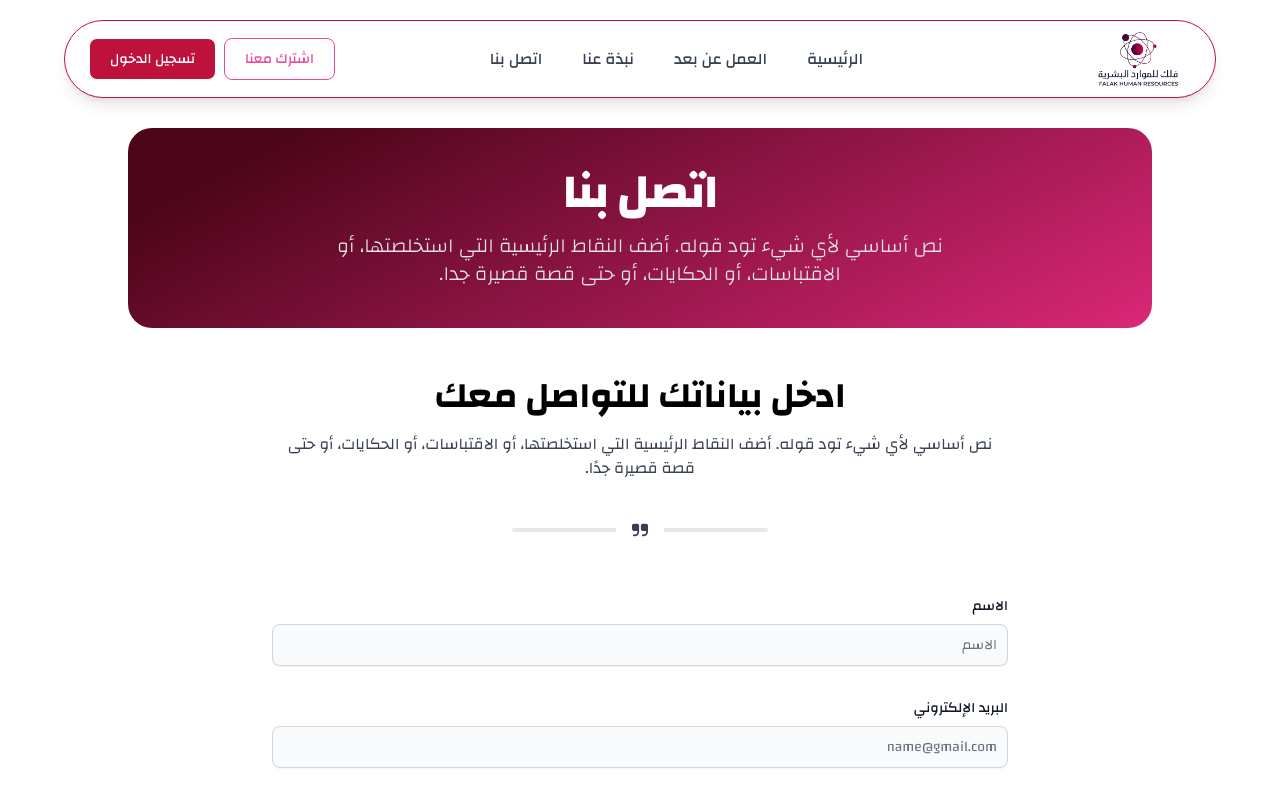
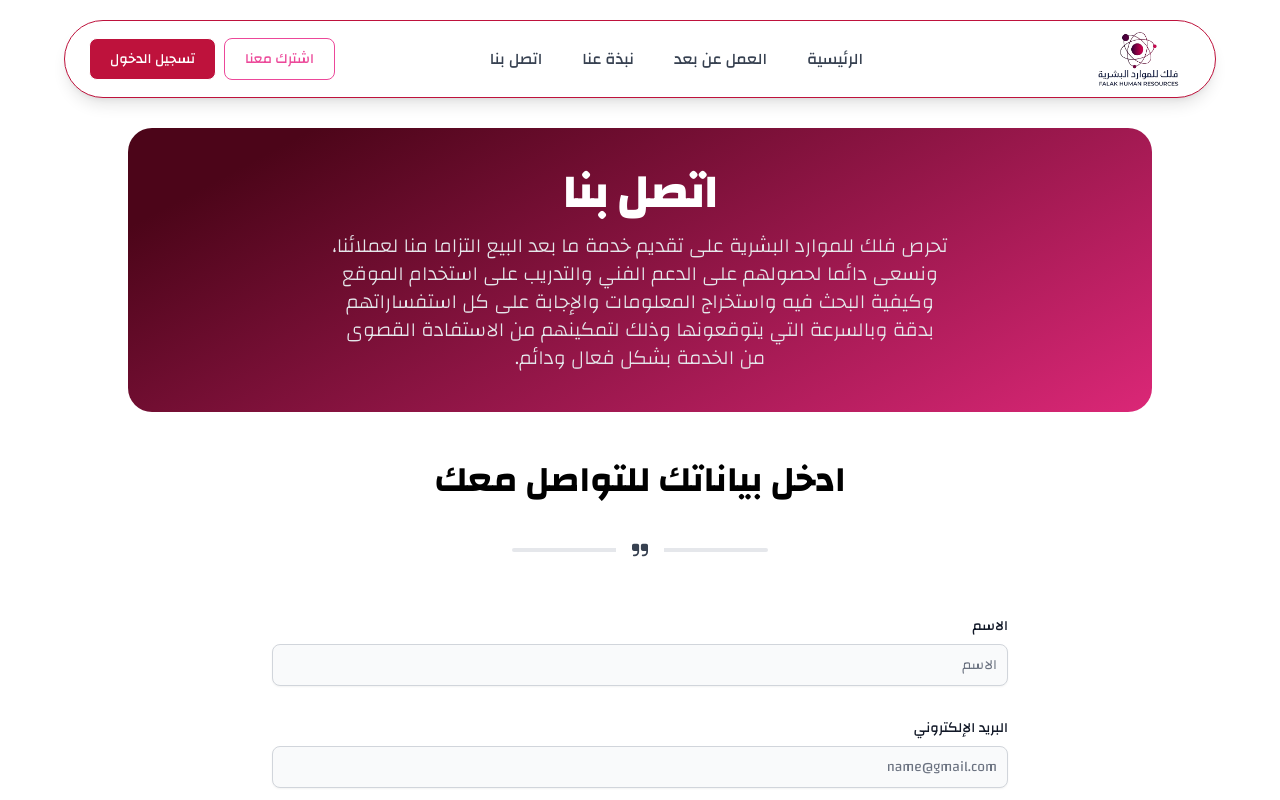
Before and after one commit to Abubakr-Alsheikh/falak-hr, a React (Vite) app: page /contact-us in a window 1280 px wide. Shown: the top 800 px of the page. Built offline with nearby package versions, Linux system fonts and the light colour scheme.

Commit message:
Replacing values and making changes for the layout

```diff
--- a/src/components/about/AboutUsTitle.tsx
+++ b/src/components/about/AboutUsTitle.tsx
@@ -7,7 +7,7 @@ const AboutUsTitle: React.FC = () => {
             title="من نحن"
             center={true}
             isHeader={true}
-            subtitle="فلك للموارد البشرية: شريكك في تمكين العمل عن بعد."
+            subtitle="شريكك في تمكين العمل عن بعد."
         />
     );
 };
--- a/src/components/contact/ContactForm.tsx
+++ b/src/components/contact/ContactForm.tsx
@@ -11,7 +11,7 @@ const ContactForm: React.FC = () => {
         <div className="text-center">
           <HeaderSection
             title="ادخل بياناتك للتواصل معك"
-            text="نص أساسي لأي شيء تود قوله. أضف النقاط الرئيسية التي استخلصتها، أو الاقتباسات، أو الحكايات، أو حتى قصة قصيرة جدًا."
+            text=""
           />
         </div>
         <form action="#" className="space-y-8 text-right">
--- a/src/components/contact/ContactUsTitle.tsx
+++ b/src/components/contact/ContactUsTitle.tsx
@@ -1,9 +1,14 @@
-import React from 'react';
-import SectionTitle from '../../components/SectionTitle';
+import React from "react";
+import SectionTitle from "../../components/SectionTitle";
 
 const ContactUsTitle: React.FC = () => {
   return (
-    <SectionTitle title="اتصل بنا" center={true} isHeader={true} subtitle="نص أساسي لأي شيء تود قوله. أضف النقاط الرئيسية التي استخلصتها، أو الاقتباسات، أو الحكايات، أو حتى قصة قصيرة جدا." />
+    <SectionTitle
+      title="اتصل بنا"
+      center={true}
+      isHeader={true}
+      subtitle="تحرص فلك للموارد البشرية  على تقديم خدمة ما بعد البيع التزاما منا لعملائنا، ونسعى دائما لحصولهم على الدعم الفني والتدريب على استخدام الموقع وكيفية البحث فيه واستخراج المعلومات والإجابة على كل استفساراتهم بدقة وبالسرعة التي يتوقعونها وذلك لتمكينهم من الاستفادة القصوى من الخدمة بشكل فعال ودائم."
+    />
   );
 };
 
--- a/src/components/home/HeroSection.tsx
+++ b/src/components/home/HeroSection.tsx
@@ -5,7 +5,7 @@ import { DotLottieReact } from '@lottiefiles/dotlottie-react';
 
 const HeroSection: React.FC = () => {
   return (
-    <section className="gradient-primary-color relative m-5 mb-16 mt-32 flex flex-col items-center justify-center rounded-2xl shadow-2xl md:mt-14 md:h-screen md:py-24 lg:flex-row-reverse">
+    <section className="gradient-primary-color relative m-5 mb-16 mt-32 flex flex-col items-center justify-center rounded-2xl py-5 shadow-2xl md:mt-14 md:h-screen md:py-24 lg:flex-row-reverse">
       <DotLottieReact
           src="https://lottie.host/94e3c8d1-60a4-4a05-890c-f5c2ac74981a/t7moSf8EH4.lottie"
           loop
```
